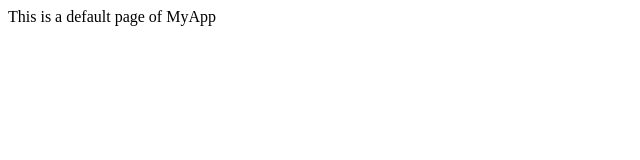
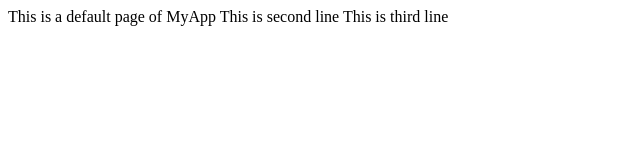
Before and after one commit to karishmasharma12/GitDemo, a plain HTML site: page index.html in a window 1280 px wide. Shown: the whole page, without its empty margins (0-640 px from the left). Drawn offline with Linux system fonts and the light colour scheme.

Commit message:
Second Commit

```diff
--- a/index.html
+++ b/index.html
@@ -9,7 +9,8 @@
     <body>
 
         This is a default page of MyApp
-
+        This is second line
+        This is third line
     </body>
 
 </html>
```
Also changed, not shown: home.html (+1 -1 lines).
